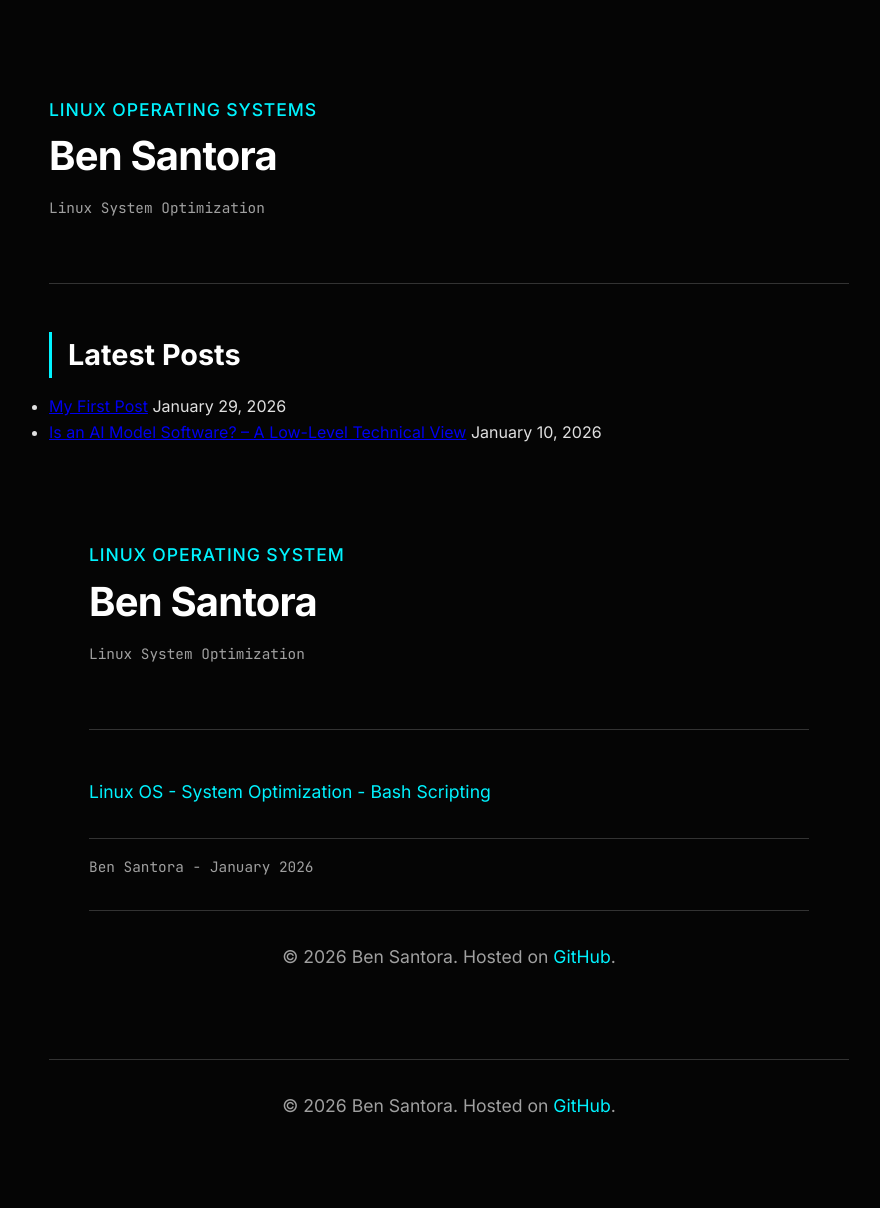
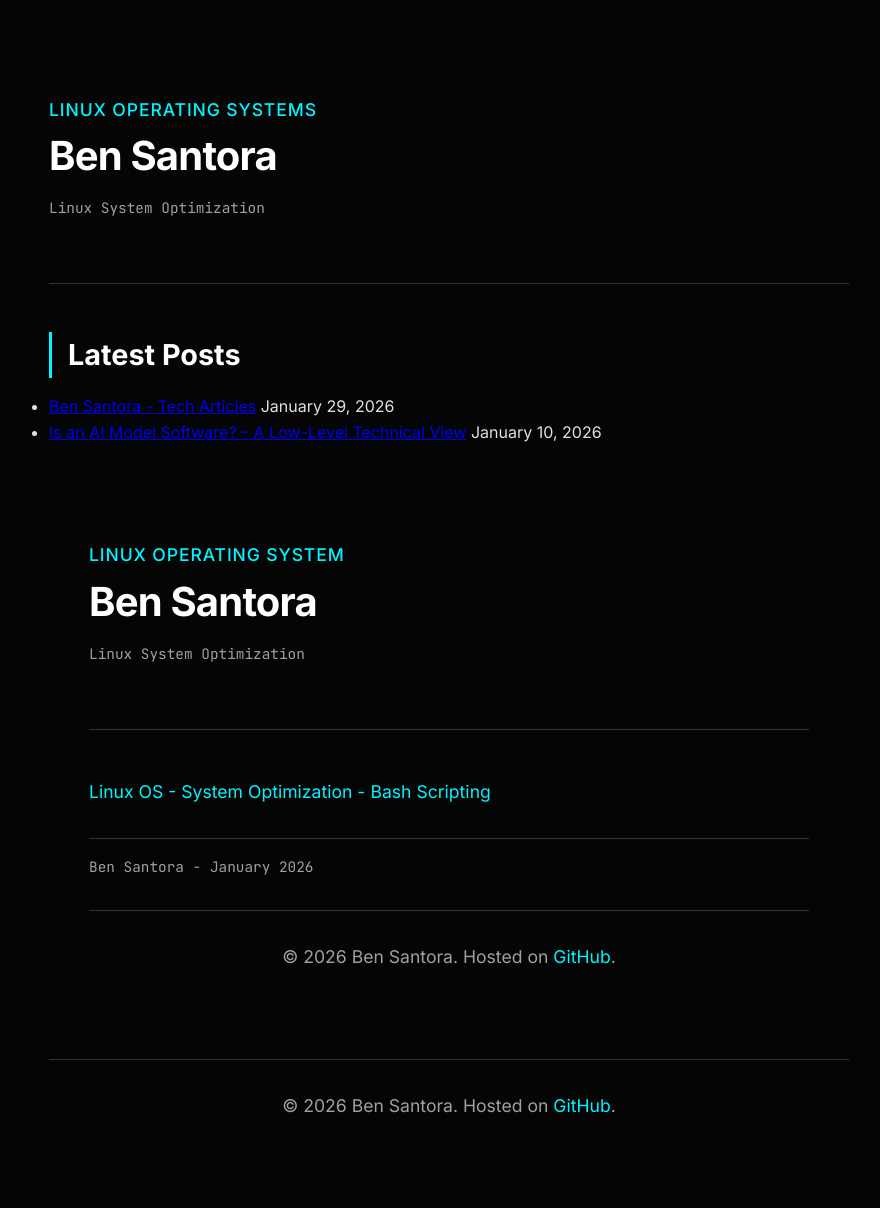
Before and after one commit to ben-santora/ben-santora.github.io, a Jekyll site: the page built from index.html, in a window 1280 px wide. Shown: the whole page, without its empty margins (191-1071 px from the left). Built offline with Jekyll 4.4.1, drawn with Linux system fonts in a browser that asks for light colours.

Commit message:
Update 2026-01-29-techblog.md

```diff
--- a/_posts/2026-01-29-welcome.md
+++ b/_posts/2026-01-29-welcome.md
@@ -1,8 +1,8 @@
 ---
 layout: default
-title:  "My First Post"
+title:  "Ben Santora - Tech Articles"
 
 categories: blog
 ---
-# My First Post
+# Tech Articles - 2026
 Articles - dev.to
```
